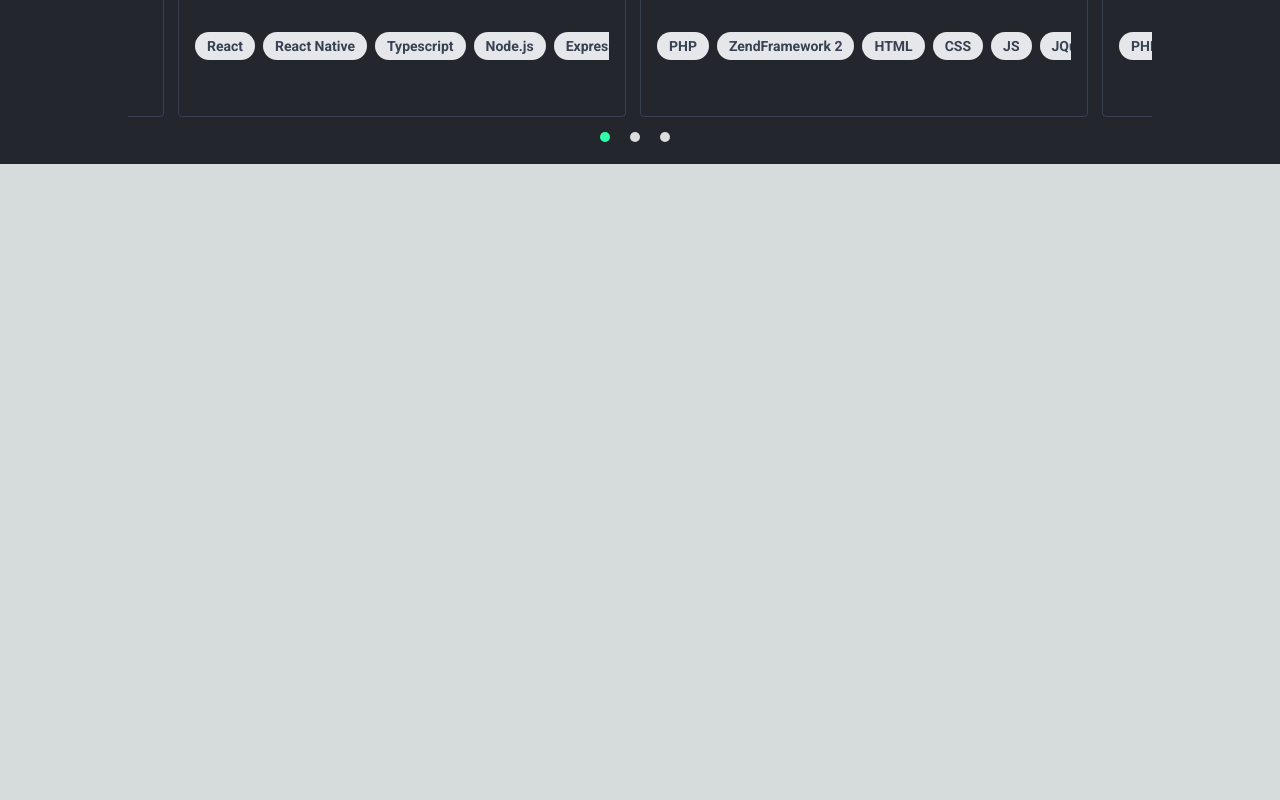
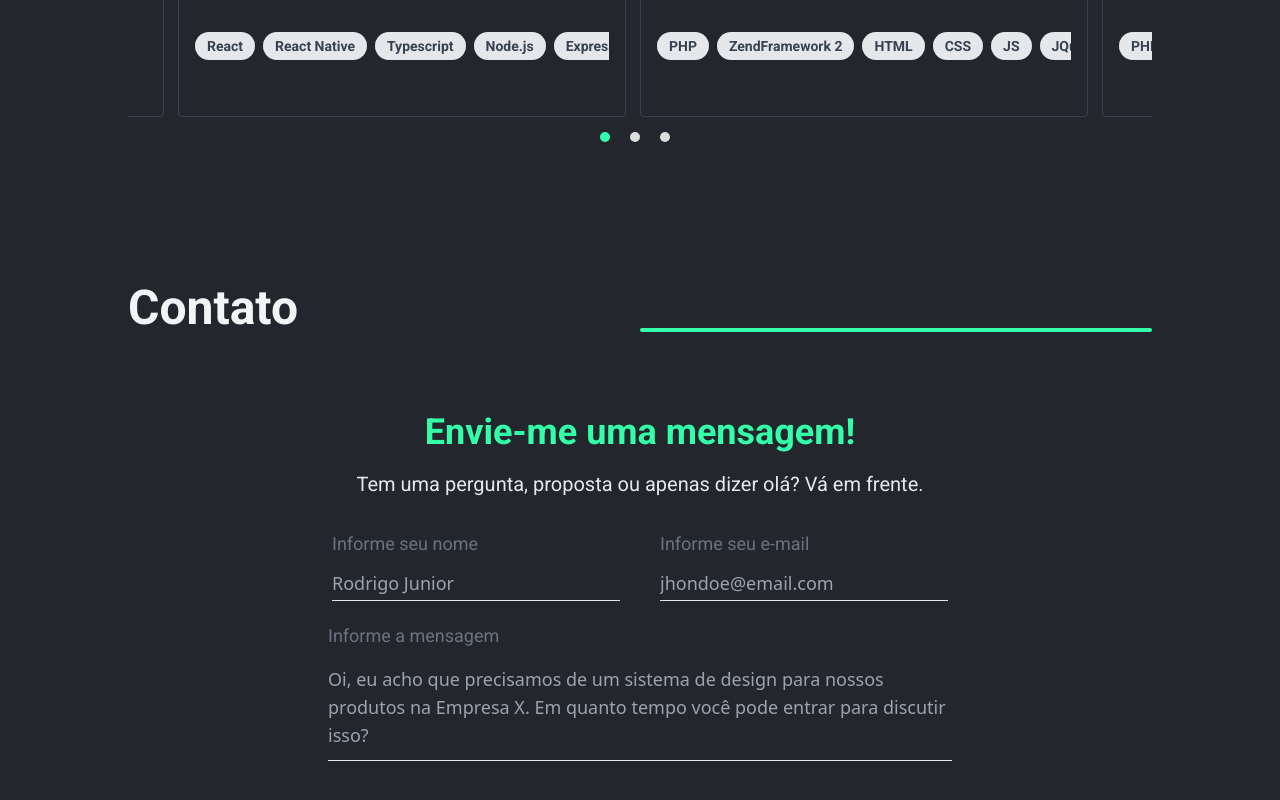
Before and after one commit to Rodrigojuniorj/Portifolio, a Next.js app: page / in a window 1280 px wide. Shown: the part 1876-2676 px from the top of the page. Before the commit the page ends 2040 px from the top, so only its background shows below. Built offline with nearby package versions, Linux system fonts and the light colour scheme.

Commit message:
feat: contact

```diff
--- a/package.json
+++ b/package.json
@@ -9,14 +9,17 @@
     "lint": "next lint"
   },
   "dependencies": {
+    "@hookform/resolvers": "^3.3.4",
     "canvas": "^2.11.2",
     "next": "14.0.4",
     "react": "^18",
     "react-dom": "^18",
+    "react-hook-form": "^7.49.3",
     "react-icons": "^5.0.1",
     "react-pdf": "^7.7.0",
     "react-slick": "^0.29.0",
-    "slick-carousel": "^1.8.1"
+    "slick-carousel": "^1.8.1",
+    "yup": "^1.3.3"
   },
   "devDependencies": {
     "@types/node": "^20",
--- a/src/app/page.tsx
+++ b/src/app/page.tsx
@@ -5,6 +5,7 @@ import Image from "next/image";
 import Link from "next/link";
 import { FaGithub, FaLinkedin } from "react-icons/fa";
 import { MdEmail } from "react-icons/md";
+import { Contact } from "@/components/Contact";
 
 import "slick-carousel/slick/slick.css";
 import "slick-carousel/slick/slick-theme.css";
@@ -75,6 +76,25 @@ export default function Home() {
         </div>
         <Projects />
       </section>
+
+      {/* Project */}
+      <section id="Contato" className="mt-40">
+        <div className="grid grid-cols-2 items-end">
+          <h1 className="text-5xl font-bold text-gray-100">Contato</h1>
+          <div className="h-1 rounded-md bg-primary" />
+        </div>
+        <div className="mt-20 text-xl leading-relaxed text-gray-200 flex gap-4 flex-wrap ">
+          <div className="flex w-full flex-wrap justify-center items-center">
+            <h1 className="w-full text-center text-primary text-4xl font-bold">
+              Envie-me uma mensagem!
+            </h1>
+            <p className="w-full text-center mt-4">
+              Tem uma pergunta, proposta ou apenas dizer olá? Vá em frente.
+            </p>
+          </div>
+          <Contact />
+        </div>
+      </section>
     </>
   )
 }
--- /dev/null
+++ b/src/components/Contact/index.tsx
@@ -0,0 +1,81 @@
+"use client"
+import { yupResolver } from '@hookform/resolvers/yup'
+import * as yup from 'yup'
+import { Input } from '../Input'
+import { Controller, useForm } from 'react-hook-form'
+import { Textarea } from '../Textarea'
+
+const contactFormSchema = yup.object({
+  email: yup
+    .string()
+    .email('Por favor, insira um e-mail válido')
+    .required('O E-mail é obrigatório'),
+  name: yup.string().required('O nome é obrigatório'),
+  message: yup
+    .string()
+    .required('O nome é obrigatório')
+})
+
+type contactFormData = yup.InferType<typeof contactFormSchema>
+
+export function Contact() {
+  const {
+    control,
+    handleSubmit,
+    formState: { errors },
+  } = useForm<contactFormData>({
+    resolver: yupResolver(contactFormSchema),
+  })
+
+  function onSubmit(){
+
+  }
+
+  return (
+    <form className='mt-10 flex flex-wrap justify-center items-center gap-10 w-[39rem] m-auto' onSubmit={handleSubmit(onSubmit)}>
+      <Controller
+        control={control}
+        name="name"
+        render={({ field: { onChange, value } }) => (
+          <Input
+            label="Informe seu nome"
+            placeholder="Rodrigo Junior"
+            valueText={value}
+            onChangeText={onChange}
+            errorMessage={errors.name?.message}
+          />
+        )}
+      />
+
+      <Controller
+        control={control}
+        name="email"
+        render={({ field: { onChange, value } }) => (
+          <Input
+            label="Informe seu e-mail"
+            placeholder="jhondoe@email.com"
+            valueText={value}
+            onChangeText={onChange}
+            errorMessage={errors.email?.message}
+          />
+        )}
+      />
+
+      <div className='w-full mt-2'>
+        <Controller
+          control={control}
+          name="message"
+          render={({ field: { onChange, value } }) => (
+            <Textarea
+              label="Informe a mensagem"
+              placeholder="Oi, eu acho que precisamos de um sistema de design para nossos produtos na Empresa X. Em quanto tempo você pode entrar para discutir isso?"
+              valueText={value}
+              onChangeText={onChange}
+              errorMessage={errors.email?.message}
+            />
+          )}
+        />
+      </div>
+    </form>
+  )
+}
--- /dev/null
+++ b/src/components/Input.tsx
@@ -0,0 +1,41 @@
+import React from 'react';
+
+type InputProps = {
+  label: string;
+  placeholder: string;
+  name?: string;
+  valueText: string;
+  onChangeText: (text: string) => void;
+  errorMessage?: string;
+}
+
+export function Input({ label, name, valueText, onChangeText, errorMessage, placeholder, ...rest }: InputProps) {
+  return (
+    <div className="flex flex-col gap-6 w-72">
+      <div className="relative h-11 w-full min-w-[200px]">
+        <input
+          {...rest}
+          name={name}
+          value={valueText}
+          onChange={(e) => onChangeText(e.target.value)}
+          placeholder={placeholder}
+          className="peer h-full w-full border-b border-blue-gray-200 bg-transparent pt-4 pb-1.5 font-sans text-lg font-normal text-blue-gray-700 outline outline-0 transition-all placeholder-shown:border-blue-gray-200 focus:border-gray-900 focus:outline-0 disabled:border-0 disabled:bg-blue-gray-50"
+        />
+        <label
+          className="
+            after:content[' '] pointer-events-none absolute left-0 -top-6 flex
+            h-full w-full select-none !overflow-visible truncate text-lg font-normal
+            leading-tight text-gray-500 transition-all after:absolute after:-bottom-6 after:block
+            after:w-full after:scale-x-0 after:border-b-2 after:border-gray-500 after:transition-transform
+            after:duration-300 peer-placeholder-shown:leading-tight peer-placeholder-shown:text-blue-gray-500
+            peer-focus:text-lg peer-focus:leading-tight peer-focus:text-primary peer-focus:after:scale-x-100
+            peer-focus:after:border-primary peer-disabled:text-transparent peer-disabled:peer-placeholder-shown:text-blue-gray-500">
+          {label}
+        </label>
+        {errorMessage && (
+          <p className="text-red-500 text-sm mt-1">{errorMessage}</p>
+        )}
+      </div>
+    </div>
+  );
+}
--- /dev/null
+++ b/src/components/Textarea.tsx
@@ -0,0 +1,41 @@
+import React, { TextareaHTMLAttributes } from 'react';
+
+type TextareaProps = TextareaHTMLAttributes<HTMLTextAreaElement> & {
+  label: string;
+  placeholder: string;
+  name?: string;
+  valueText: string;
+  onChangeText: (text: string) => void;
+  errorMessage?: string;
+}
+
+export function Textarea({ label, name, valueText, onChangeText, errorMessage, placeholder, ...rest }: TextareaProps) {
+  return (
+    <div className="flex flex-col gap-6 w-full">
+      <div className="relative w-full min-w-[200px]">
+        <textarea
+          {...rest}
+          name={name}
+          value={valueText}
+          onChange={(e) => onChangeText(e.target.value)}
+          placeholder={placeholder}
+          className="peer h-28 w-full border-b border-blue-gray-200 bg-transparent pt-4 pb-1.5 font-sans text-lg font-normal text-blue-gray-700 outline outline-0 transition-all placeholder-shown:border-blue-gray-200 focus:border-gray-900 focus:outline-0 disabled:border-0 disabled:bg-blue-gray-50 resize-none"
+        />
+        <label
+          className="
+            after:content[' '] pointer-events-none absolute left-0 -top-6 flex
+            h-full w-full select-none !overflow-visible truncate text-lg font-normal
+            leading-tight text-gray-500 transition-all after:absolute after:-bottom-3.5 after:block
+            after:w-full after:scale-x-0 after:border-b-2 after:border-gray-500 after:transition-transform
+            after:duration-300 peer-placeholder-shown:leading-tight peer-placeholder-shown:text-blue-gray-500
+            peer-focus:text-lg peer-focus:leading-tight peer-focus:text-primary peer-focus:after:scale-x-100
+            peer-focus:after:border-primary peer-disabled:text-transparent peer-disabled:peer-placeholder-shown:text-blue-gray-500">
+          {label}
+        </label>
+        {errorMessage && (
+          <p className="text-red-500 text-sm mt-1">{errorMessage}</p>
+        )}
+      </div>
+    </div>
+  );
+}
```
Also changed, not shown: 1 other file (tests, documents, lock files or other folders).
